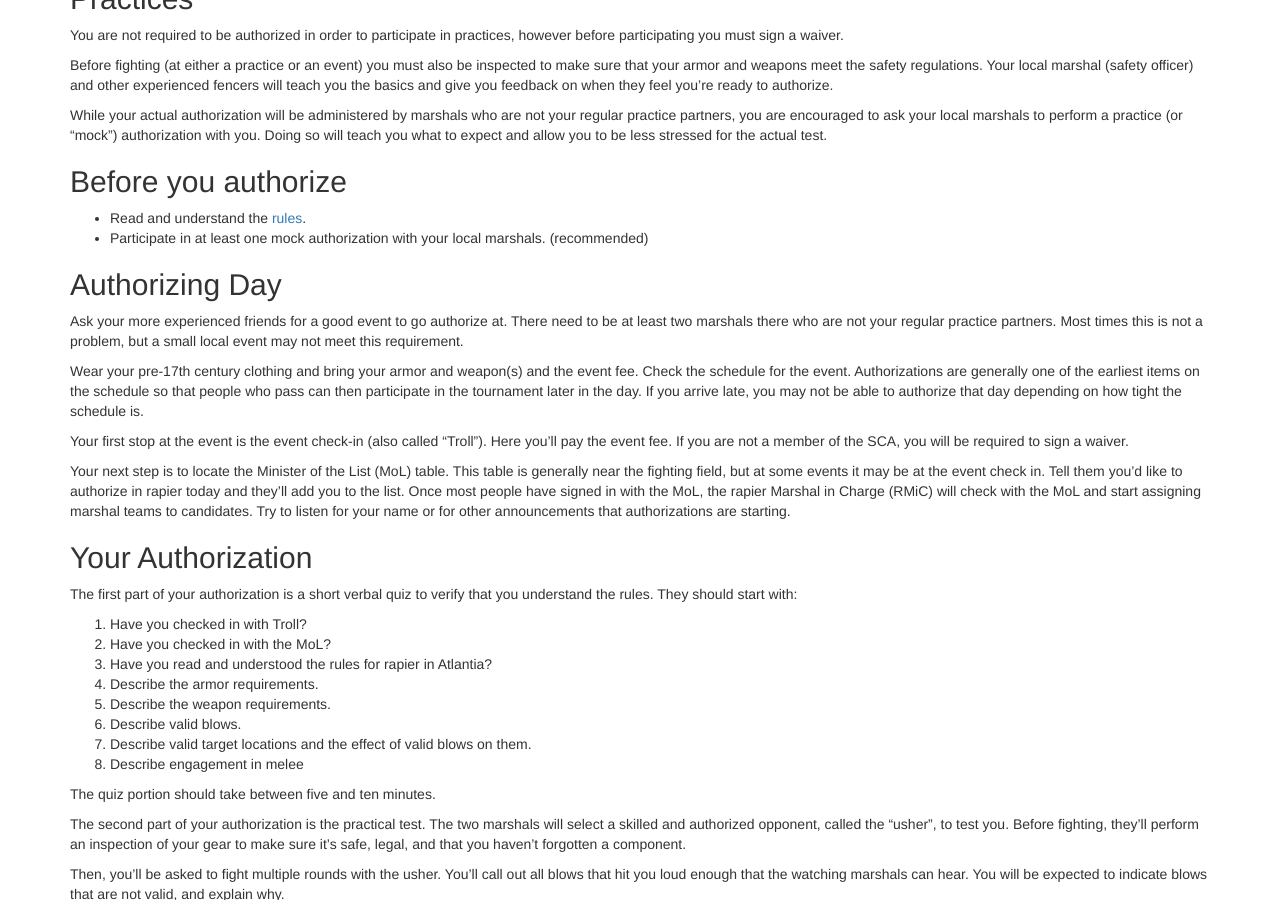
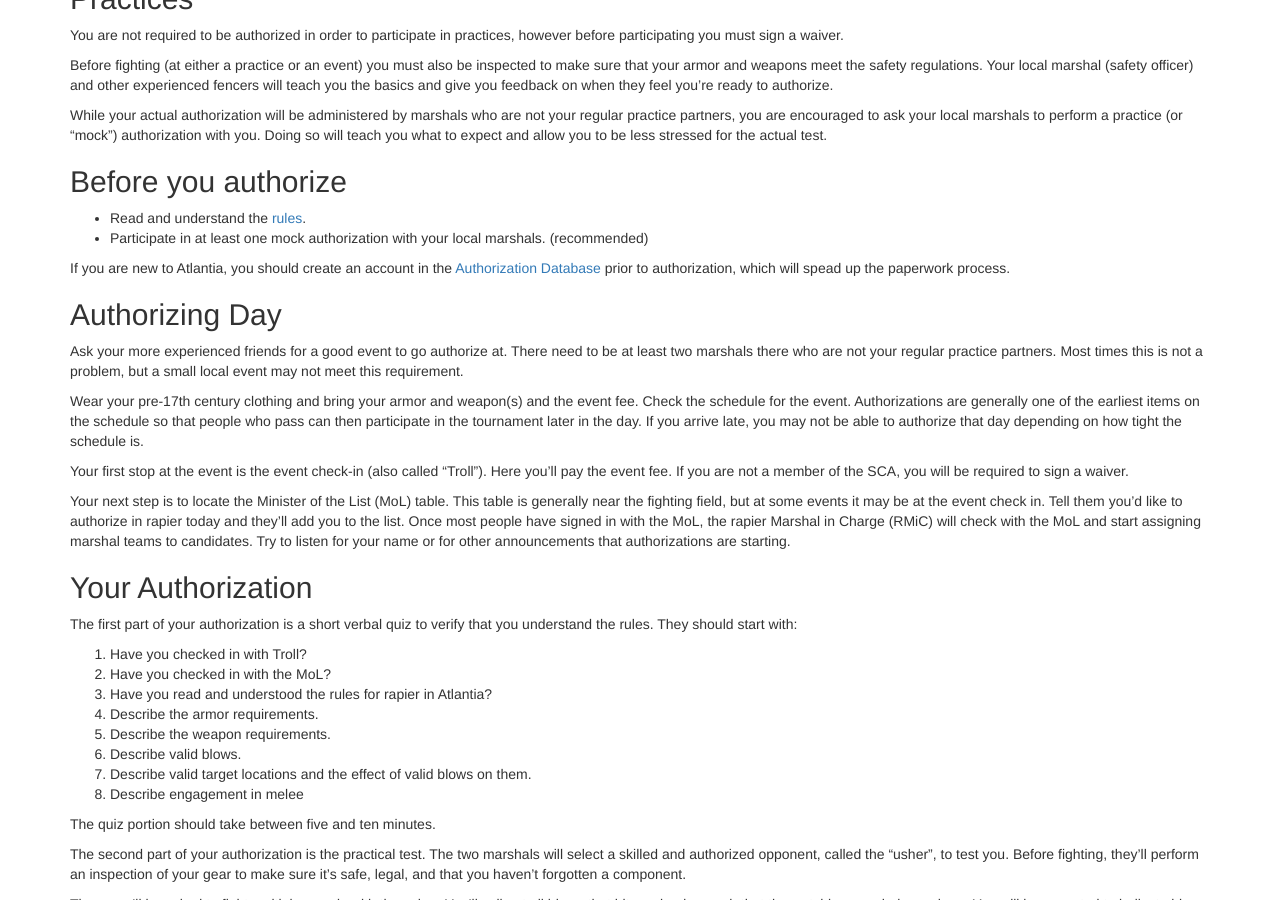
Before and after one commit to academie-de-espee/earl-marshal, a Jekyll site: the page built from procedures/rapier-authorization.md, in a window 1280 px wide and 900 px high, scrolled down 408 px. Built offline with Jekyll 4.4.1, drawn with Linux system fonts in a browser that asks for light colours.

Commit message:
add comment about creating an AEL login first

```diff
--- a/procedures/rapier-authorization.md
+++ b/procedures/rapier-authorization.md
@@ -35,6 +35,8 @@ the actual test.
 
 * Read and understand the [rules](/rapier/).
 * Participate in at least one mock authorization with your local marshals.  (recommended)
+
+If you are new to Atlantia, you should create an account in the [Authorization Database](https://authorizations.mol.atlantia.sca.org/) prior to authorization, which will spead up the paperwork process.
 
 ## Authorizing Day
 Ask your more experienced friends for a good event to go authorize at.
```
